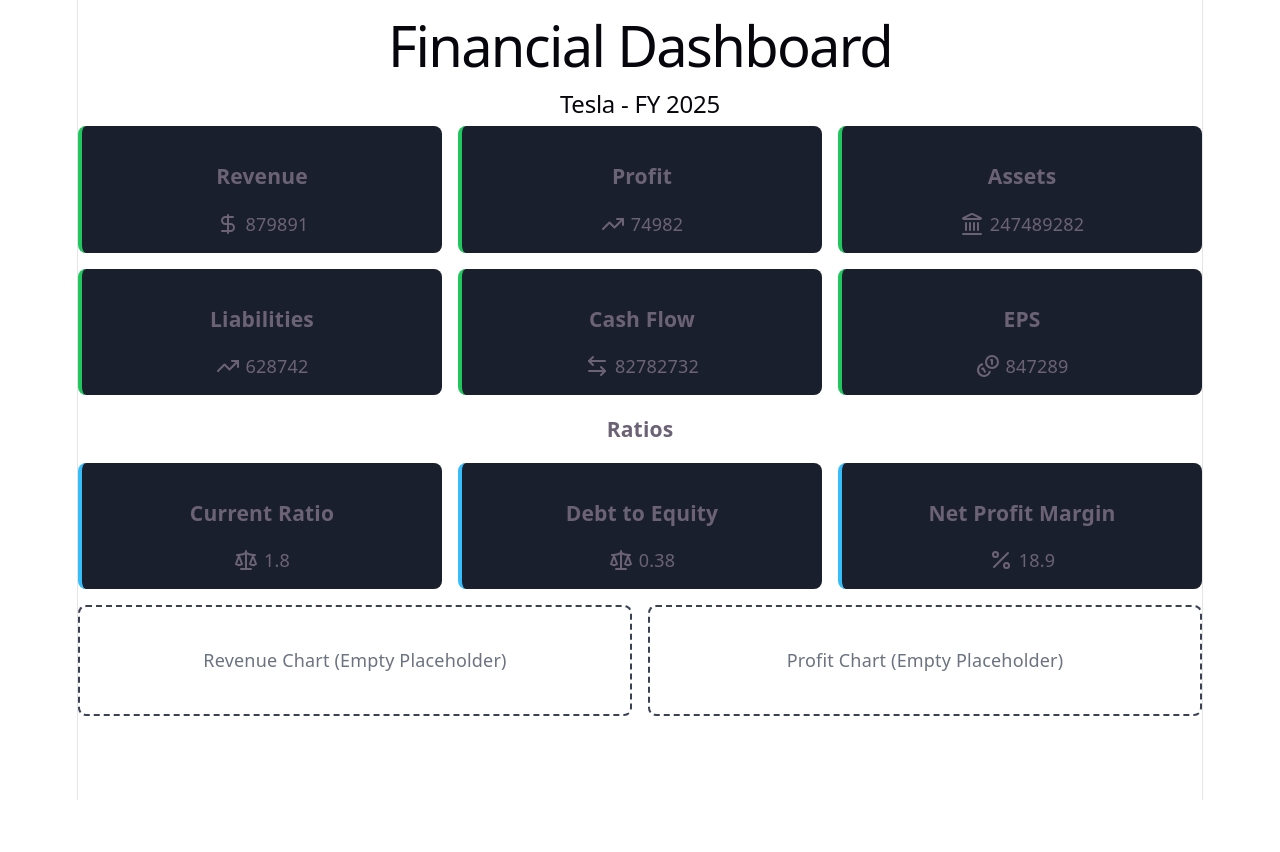
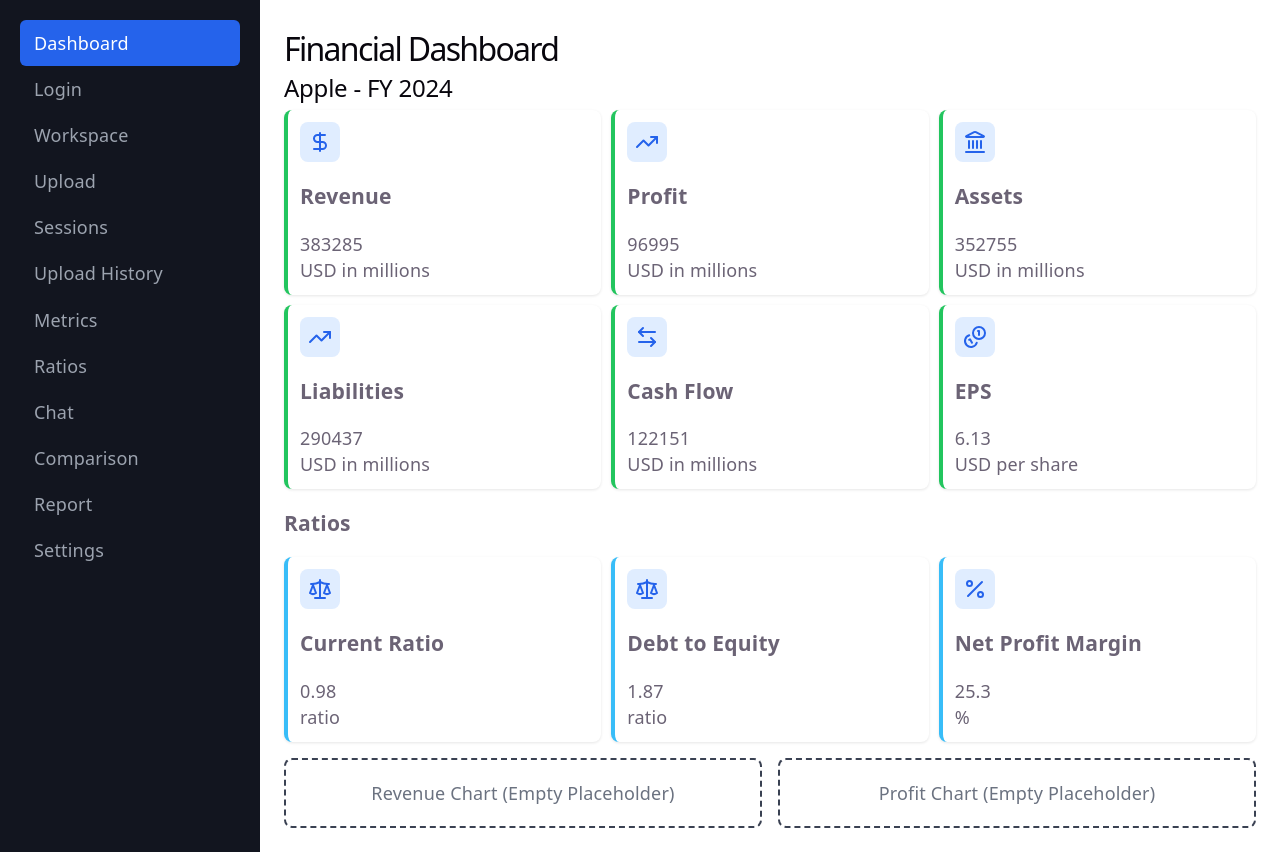
Before and after one commit to sanjana-0807/multi-agent-financial-research-system, a React app in the folder frontend/: page / in a window 1280 px wide. Before the commit the page ends 800 px from the top, so only its background shows below. Built offline with nearby package versions, Linux system fonts and the light colour scheme; the HTML template or start-up script is replaced by a standard one.

Commit message:
Connect dashboard to mock data,fix unit display bug,add N/A fallback,restyled layout,add documentation

```diff
--- a/frontend/src/components/FinancialCard.jsx
+++ b/frontend/src/components/FinancialCard.jsx
@@ -1,12 +1,13 @@
-function FinancialCard({ label, value, icon: Icon }) {
-    return (
-        <div className="card">
-            <h3>{label}</h3>
-            <div className="value-row">
-                <Icon />
-                <p>{value}</p>
-            </div>
-        </div>
-    )
+function FinancialCard({label, value, icon: Icon,unit}) {
+  return (
+    <div className="card">
+      <div className="icon-box">
+        <Icon/>
+      </div>
+      <h3>{label}</h3>
+      <p className="value">{value ? value : "N/A"}</p>
+      <p className="unit">{unit}</p>
+    </div>
+  )
 }
 export default FinancialCard
--- /dev/null
+++ b/frontend/src/data/mockDashboardData.js
@@ -0,0 +1,17 @@
+export const dashboardData = {
+  metric_id: "M002",
+  document_id: "D002",
+  company: "Apple",
+  fiscal_year: 2024,
+  revenue: 383285,
+  net_profit: 96995,
+  assets: 352755,
+  liabilities: 290437,
+  cash_flow: 122151,
+  eps: 6.13,
+  ratios: {
+    current_ratio: 0.98,
+    debt_to_equity: 1.87,
+    net_profit_margin: 25.3
+  }
+}
--- a/frontend/src/index.css
+++ b/frontend/src/index.css
@@ -30,36 +30,13 @@
   }
 }
 
-@media (prefers-color-scheme: dark) {
-  :root {
-    --text: #9ca3af;
-    --text-h: #f3f4f6;
-    --bg: #16171d;
-    --border: #2e303a;
-    --code-bg: #1f2028;
-    --accent: #c084fc;
-    --accent-bg: rgba(192, 132, 252, 0.15);
-    --accent-border: rgba(192, 132, 252, 0.5);
-    --social-bg: rgba(47, 48, 58, 0.5);
-    --shadow:
-      rgba(0, 0, 0, 0.4) 0 10px 15px -3px, rgba(0, 0, 0, 0.25) 0 4px 6px -2px;
-  }
-
-  #social .button-icon {
-    filter: invert(1) brightness(2);
-  }
-}
 
 body {
   margin: 0;
 }
 
 #root {
-  width: 1126px;
   max-width: 100%;
-  margin: 0 auto;
-  text-align: center;
-  border-inline: 1px solid var(--border);
   min-height: 100svh;
   display: flex;
   flex-direction: column;
@@ -74,9 +51,9 @@
 }
 
 h1 {
-  font-size: 56px;
+  font-size: 32px;
   letter-spacing: -1.68px;
-  margin: 32px 0;
+  margin: 12px 0;
   @media (max-width: 1024px) {
     font-size: 36px;
     margin: 20px 0;
--- a/frontend/src/pages/Dashboard.css
+++ b/frontend/src/pages/Dashboard.css
@@ -1,21 +1,15 @@
 .metrics {
     display: grid;
     grid-template-columns: 1fr 1fr 1fr;
-    gap: 16px;
+    gap: 10px;
 }
 
 .ratios {
     display: grid;
     grid-template-columns: 1fr 1fr 1fr;
-    gap: 16px;
+    gap: 10px;
 }
 
-.card {
-    background-color: #1a1f2e;
-    padding: 16px;
-    border-radius: 8px;
-    overflow: hidden;
-}
 .metrics .card {
   border-left: 4px solid #22c55e;
 }
@@ -32,7 +26,7 @@
 .chart-placeholder {
   border: 2px dashed #3a4152;
   border-radius: 8px;
-  padding: 40px;
+  padding: 20px;
   text-align: center;
   color: #6b7280;
   margin-top: 16px;
@@ -42,3 +36,52 @@
   grid-template-columns: 1fr 1fr;
   gap: 16px;
 }
+.dashboard-layout {
+  display: flex;
+  min-height: 100vh;
+}
+
+.sidebar {
+  width: 220px;
+  background-color: #12151f;
+  padding: 20px;
+}
+
+.main-content {
+  flex: 1;
+  padding: 24px;
+}
+.icon-box {
+  width: 40px;
+  height: 40px;
+  background-color: #e0edff;
+  border-radius: 8px;
+  display: flex;
+  align-items: center;
+  justify-content: center;
+  color: #2563eb;
+  margin-bottom: 8px;
+}
+.card {
+  background-color: #FFFFFF;
+  padding: 12px;
+  border-radius: 8px;
+  overflow: hidden;
+  box-shadow: 0 1px 3px rgba(0,0,0,0.1);
+}
+.sidebar p {
+  padding: 10px 14px;
+  border-radius: 6px;
+  cursor: pointer;
+  color: #9ca3af;
+}
+
+.sidebar p.active {
+  background-color: #2563eb;
+  color: #FFFFFF;
+}
+.header-row {
+  display: flex;
+  justify-content: space-between;
+  align-items: center;
+}
--- a/frontend/src/pages/Dashboard.jsx
+++ b/frontend/src/pages/Dashboard.jsx
@@ -1,32 +1,58 @@
+import { useState } from 'react'
 import './Dashboard.css'
+import { dashboardData } from '../data/mockDashboardData.js'
 import FinancialCard from '../components/FinancialCard.jsx'
 import { DollarSign, TrendingUp, Landmark, ArrowLeftRight, Coins, Scale, Percent } from 'lucide-react'
 function Dashboard(){
+    const [activeItem, setActiveItem] = useState("Dashboard")
     return(
-        <>
-        <h1>Financial Dashboard</h1>
-        <h2>Tesla - FY 2025</h2>
+         <div className="dashboard-layout">
+         <div className="sidebar">
+            <p
+              className={activeItem === "Dashboard" ? "active" : ""}
+              onClick={() => setActiveItem("Dashboard")}
+            >Dashboard</p>
+            <p className={activeItem === "Login" ? "active" : ""} onClick={() => setActiveItem("Login")}>Login</p>
+            <p className={activeItem === "Workspace" ? "active" : ""} onClick={() => setActiveItem("Workspace")}>Workspace</p>
+            <p className={activeItem === "Upload" ? "active" : ""} onClick={() => setActiveItem("Upload")}>Upload</p>
+            <p className={activeItem === "Sessions" ? "active" : ""} onClick={() => setActiveItem("Sessions")}>Sessions</p>
+            <p className={activeItem === "Upload History" ? "active" : ""} onClick={() => setActiveItem("Upload History")}>Upload History</p>
+            <p className={activeItem === "Metrics" ? "active" : ""} onClick={() => setActiveItem("Metrics")}>Metrics</p>
+            <p className={activeItem === "Ratios" ? "active" : ""} onClick={() => setActiveItem("Ratios")}>Ratios</p>
+            <p className={activeItem === "Chat" ? "active" : ""} onClick={() => setActiveItem("Chat")}>Chat</p>
+            <p className={activeItem === "Comparison" ? "active" : ""} onClick={() => setActiveItem("Comparison")}>Comparison</p>
+            <p className={activeItem === "Report" ? "active" : ""} onClick={() => setActiveItem("Report")}>Report</p>
+            <p className={activeItem === "Settings" ? "active" : ""} onClick={() => setActiveItem("Settings")}>Settings</p>
+         </div>
+        <div className="main-content">
+          <div className="title-block">
+            <h1>Financial Dashboard</h1>
+            <h2>{dashboardData.company} - FY {dashboardData.fiscal_year}</h2>
+          </div>
+
         <div className="metrics">
-        <FinancialCard label="Revenue" value={879891} icon={DollarSign}/>
-        <FinancialCard label="Profit" value={74982} icon={TrendingUp}/>
-        <FinancialCard label="Assets" value={247489282} icon={Landmark}/>
-        <FinancialCard label="Liabilities" value={628742} icon={TrendingUp}/>
-        <FinancialCard label="Cash Flow" value={82782732} icon={ArrowLeftRight}/>
-        <FinancialCard label="EPS" value={847289} icon={Coins}/>
+        <FinancialCard label="Revenue" value={dashboardData.revenue} icon={DollarSign} unit="USD in millions"/>
+        <FinancialCard label="Profit" value={dashboardData.net_profit} icon={TrendingUp} unit="USD in millions"/>
+        <FinancialCard label="Assets" value={dashboardData.assets} icon={Landmark} unit="USD in millions"/>
+        <FinancialCard label="Liabilities" value={dashboardData.liabilities} icon={TrendingUp} unit="USD in millions"/>
+        <FinancialCard label="Cash Flow" value={dashboardData.cash_flow} icon={ArrowLeftRight} unit="USD in millions"/>
+        <FinancialCard label="EPS" value={dashboardData.eps} icon={Coins} unit="USD per share"/>
         </div>
         <h3>Ratios</h3>
         <div className="ratios">
-        <FinancialCard label="Current Ratio" value={1.8} icon={Scale}/>
-        <FinancialCard label="Debt to Equity" value={0.38} icon={Scale}/>
-        <FinancialCard label="Net Profit Margin" value={18.9} icon={Percent}/>
+        <FinancialCard label="Current Ratio" value={dashboardData.ratios.current_ratio} icon={Scale} unit="ratio"/>
+        <FinancialCard label="Debt to Equity" value={dashboardData.ratios.debt_to_equity} icon={Scale} unit="ratio"/>
+        <FinancialCard label="Net Profit Margin" value={dashboardData.ratios.net_profit_margin} icon={Percent} unit="%"/>
         </div>
         <div className="charts-row">
         <div className="chart-placeholder">Revenue Chart (Empty Placeholder)</div>
         <div className="chart-placeholder">Profit Chart (Empty Placeholder)</div>
         </div>
 
+        </div>
 
-        </>
+        </div>
+
     )
 }
 export default Dashboard
```
Also changed, not shown: 1 other file (tests, documents, lock files or other folders).
